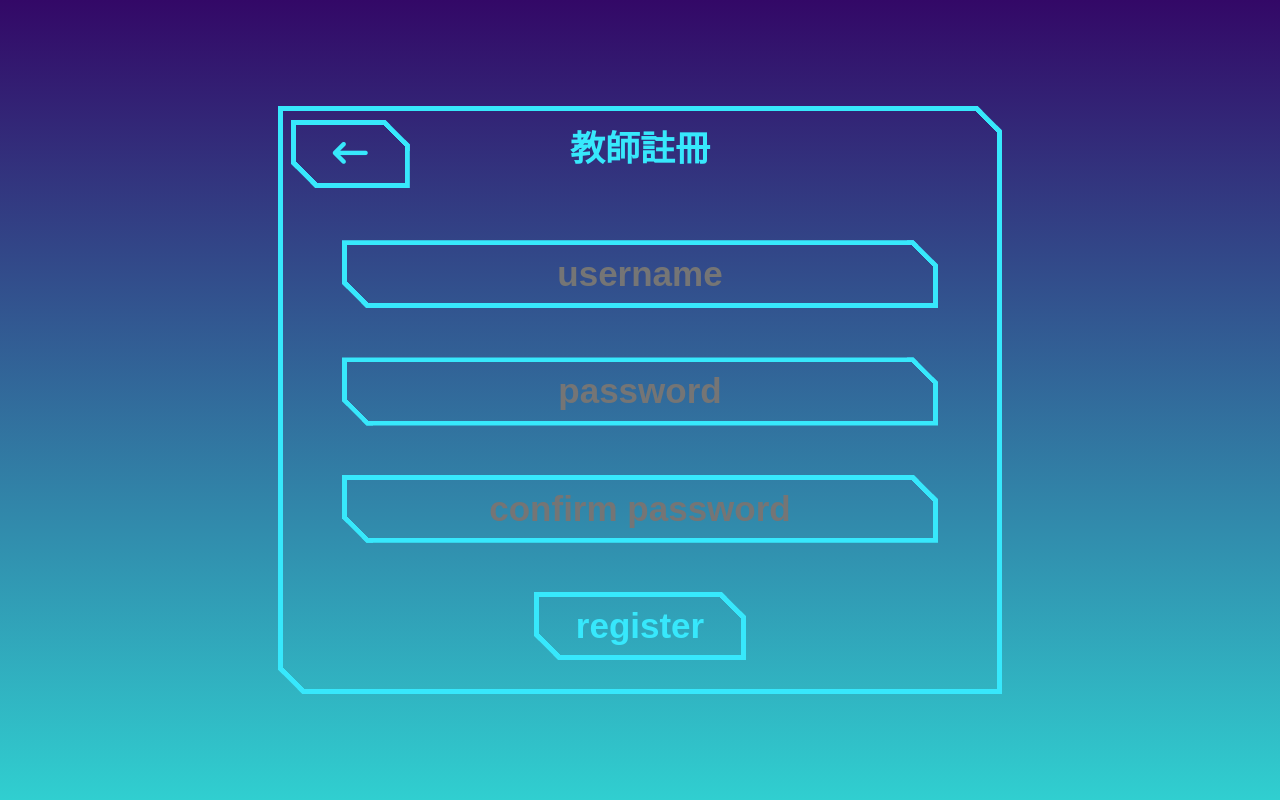
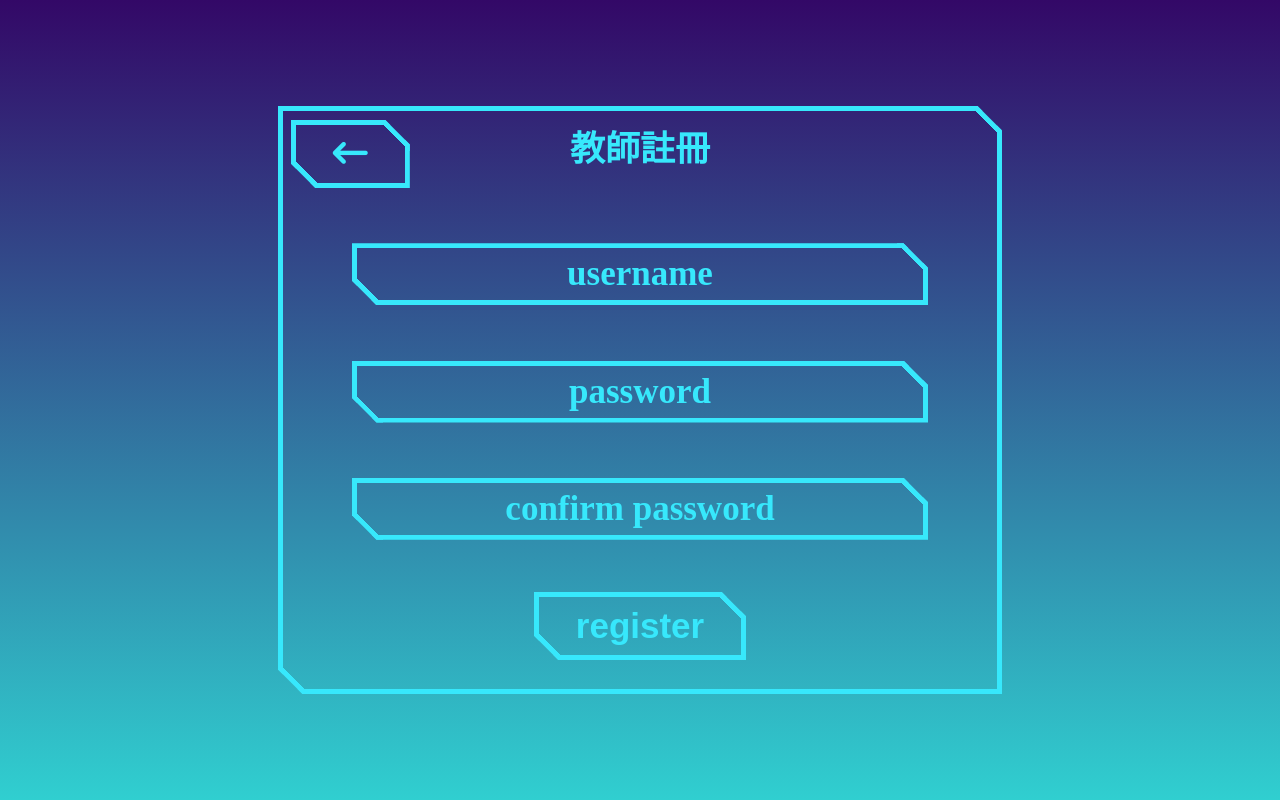
Before and after one commit to tamaneko0107/inno-web, a Flask app: page /register in a window 1280 px wide. Run offline with Flask 3, Linux system fonts and the light colour scheme.

Commit message:
建立課程視窗-1

```diff
--- a/static/css/button_animation.css
+++ b/static/css/button_animation.css
@@ -3,6 +3,7 @@
     --slant: 0.7em;   /* control the slanted corners */
     --color: #37E8FC; /* the color */
 
+    user-select: none;
     font-size: 35px;
     text-align: center;
     padding: 0.4em 1.2em;
@@ -25,6 +26,7 @@
 
 .button-anime {
     transition: color var(--t,0.3s), background-size 0.3s;
+    cursor: pointer;
 }
 .button-anime:focus-visible {
     outline-offset: calc(-1*var(--border));
--- a/static/css/index.css
+++ b/static/css/index.css
@@ -1,4 +1,4 @@
-body > div {
+.center {
     height: 100%;
     width: 100%;
     display: flex;
@@ -56,8 +56,10 @@ body > div {
 }
 
 .login-frame {
-    width: 80%;
-    height: 10%;
+    /* width: 80%;
+    height: 10%; */
+    height: 50%;
+    width: 100%;
     background-color: transparent;
 }
 
@@ -73,3 +75,23 @@ body > div {
 .forget-password:visited {
     color: none;
 }
+
+.login-frame:focus+label {
+    transform: translateY(-50px);
+    font-size: 30px;
+}
+
+.input-box > label {
+    position: absolute;
+    width: 100%;
+    transition: all 0.4s ease;
+    z-index: -1;
+}
+
+.input-box {
+    position: relative;
+    display: flex;
+    align-items: center;
+    justify-content: center;
+    width: 90%;
+}
--- /dev/null
+++ b/static/css/teacher.css
@@ -0,0 +1,10 @@
+.create-course {
+    position: fixed;
+    height: 100%;
+    width: 100%;
+    background-color: #00000073;
+    z-index: 6;
+    display: flex;
+    align-items: center;
+    justify-content: center;
+}
--- a/static/js/role_open.js
+++ b/static/js/role_open.js
@@ -18,8 +18,14 @@
                 className: 'input-frame',
                 innerHTML: `
                 <div>
-                    <input type="text" class="button-frame login-frame" placeholder="username">
-                    <input type="password" class="button-frame login-frame" placeholder="password">
+                    <div class="input-box">
+                        <input type="password" class="button-frame login-frame">
+                        <label>username</label>
+                    </div>
+                    <div class="input-box">
+                        <input type="text" class="button-frame login-frame">
+                        <label>password</label>
+                    </div>
                 </div>
                 <div>
                     <a class="forget-password" href="/">forget password?</a>
--- a/templates/index.html
+++ b/templates/index.html
@@ -14,7 +14,7 @@
 </head>
 <body>
     {% block content %}
-    <div>
+    <div class="center">
         <div class="role-selection">
             <div id="teacher-button" class="button-frame button-anime">
                 <span>老師</span>
--- a/templates/register.html
+++ b/templates/register.html
@@ -1,14 +1,23 @@
 {% extends "index.html" %}
 {% block content %}
-<div>
+<div class="center">
     <div class="button-frame role-open role-selection">
         <a href="/"><button class="button-frame button-anime return-button"><i class="fa-solid fa-arrow-left-long"></i></button></a>
         <span>教師註冊</span>
         <div class="input-frame">
             <div>
-                <input type="text" class="button-frame login-frame" placeholder="username">
-                <input type="text" class="button-frame login-frame" placeholder="password">
-                <input type="text" class="button-frame login-frame" placeholder="confirm password">
+                <div class="input-box">
+                    <input type="text" class="button-frame login-frame">
+                    <label>username</label>
+                </div>
+                <div class="input-box">
+                    <input type="text" class="button-frame login-frame">
+                    <label>password</label>
+                </div>
+                <div class="input-box">
+                    <input type="text" class="button-frame login-frame">
+                    <label>confirm password</label>
+                </div>
             </div>
             <div>
                 <div class="register-button-frame">
```
Also changed, not shown: static/css/hamburger.css (+51 -21 lines), templates/teacher.html (+21 -9 lines).
